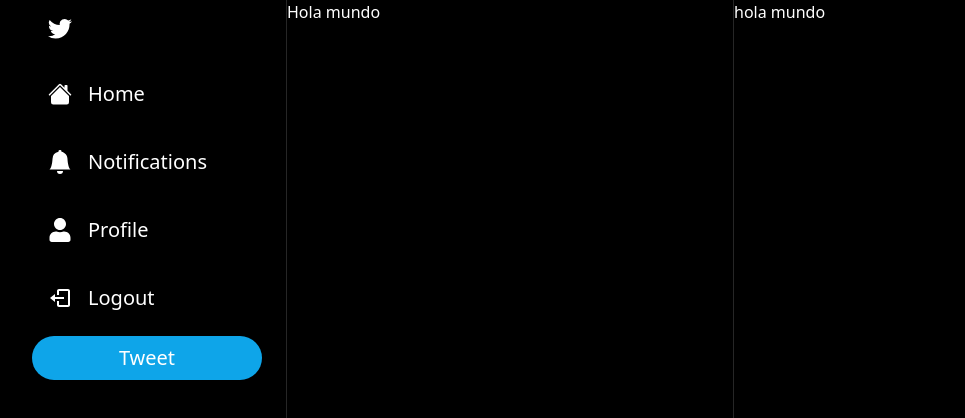
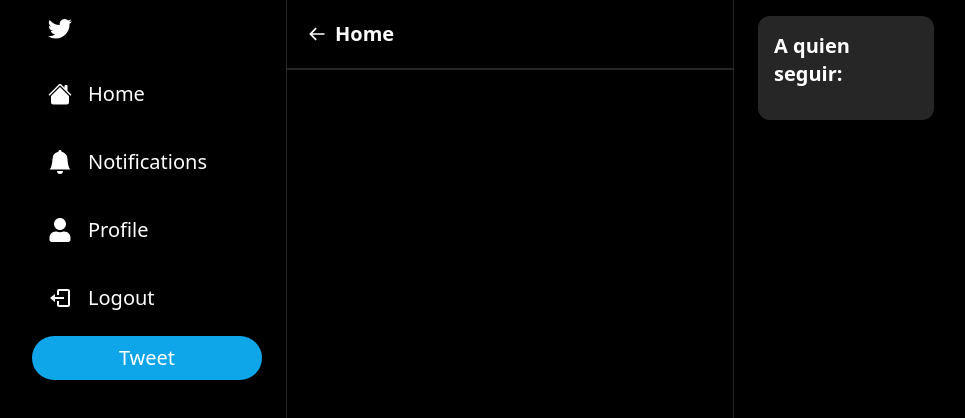
Before and after one commit to IvanVasquez289/plitter-app, a Next.js app: page / in a window 1280 px wide. Shown: the top 418 px of the page, without its empty margins (130-1095 px from the left). Built offline with nearby package versions, Linux system fonts and the light colour scheme.

Commit message:
FollowBar and Header Component

```diff
--- a/src/app/layout.tsx
+++ b/src/app/layout.tsx
@@ -1,3 +1,4 @@
+import FollowBar from '@/components/FollowBar'
 import './globals.css'
 import Sidebar from '@/components/Sidebar'
 
@@ -16,7 +17,7 @@ export default function RootLayout({
             <div className='col-span-3 lg:col-span-2 border-x-[1px] border-neutral-800'>
               {children}
             </div>
-            <div className='text-white'>hola mundo</div>
+            <FollowBar/>
           </div>
         </div>
       </body>
--- a/src/app/page.tsx
+++ b/src/app/page.tsx
@@ -1,9 +1,10 @@
+import Header from '@/components/Header'
 import Image from 'next/image'
 
 export default function Home() {
   return (
-    <div className='text-white'>
-      Hola mundo
-    </div>
+    <>
+      <Header label={'Home'} showBackArror/>
+    </>
   )
 }
--- /dev/null
+++ b/src/components/FollowBar.tsx
@@ -0,0 +1,16 @@
+import React from 'react'
+
+const FollowBar = () => {
+  return (
+    <div className='px-6 py-4 hidden lg:block'>
+        <div className='bg-neutral-800 rounded-xl p-4'>
+            <h2 className=' text-white text-xl font-semibold'>A quien seguir:</h2>
+            <div className='flex flex-col gap-6 mt-4'>
+            {/* TODO: USER LIST */}
+            </div>
+        </div>
+    </div>
+  )
+}
+
+export default FollowBar
--- /dev/null
+++ b/src/components/Header.tsx
@@ -0,0 +1,38 @@
+"use client"
+import { useRouter } from 'next/navigation';
+import React, { useCallback } from 'react'
+import {BiArrowBack} from 'react-icons/bi'
+interface HeaderProps {
+    label: string;
+    showBackArror?: boolean;
+}
+
+
+const Header:React.FC<HeaderProps> = ({label,showBackArror}) => {
+
+  const router = useRouter()
+
+  const handleBack = useCallback(()=>{
+    router.back()
+  },[router])
+
+  return (
+    <div className=' border-b-2 border-neutral-800 p-5'>
+        <div className=' flex flex-row items-center gap-2'>
+            {
+                showBackArror && (
+                    <BiArrowBack
+                        onClick={handleBack}
+                        color={'white'}
+                        size={20}
+                        className='cursor-pointer hover:opacity-70 transition'
+                    />
+                )
+            }
+            <h1 className=' text-white text-xl font-semibold'>{label}</h1>
+        </div>
+    </div>
+  )
+}
+
+export default Header
--- a/src/components/SidebarTweetButton.tsx
+++ b/src/components/SidebarTweetButton.tsx
@@ -1,8 +1,11 @@
+"use client"
+import { useRouter } from "next/navigation";
 import React from "react";
 import {FaFeather} from 'react-icons/fa'
 const SidebarTweetButton = () => {
+  const router = useRouter()
   return (
-    <div>
+    <div onClick={()=> router.push('/')}>
         <div
         className="
                 mt-6
```
